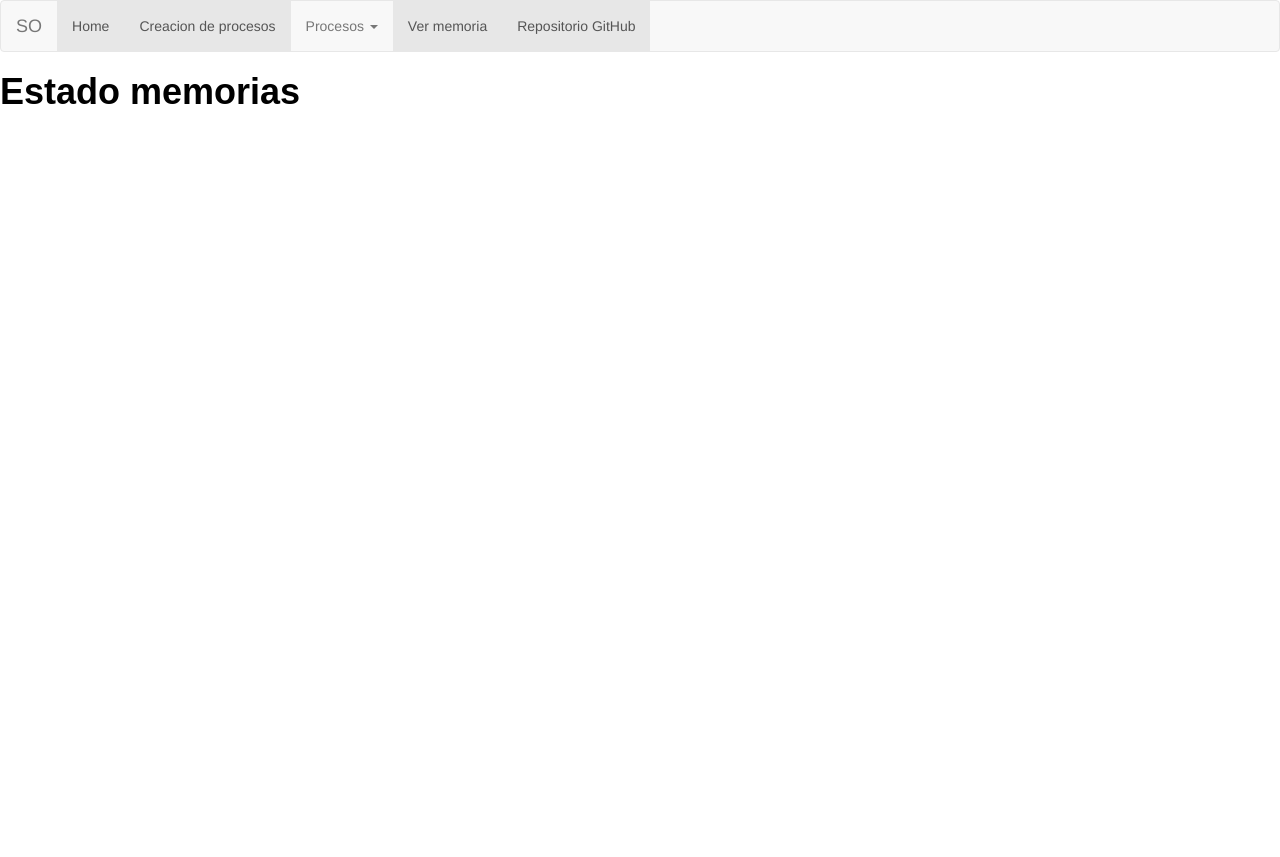
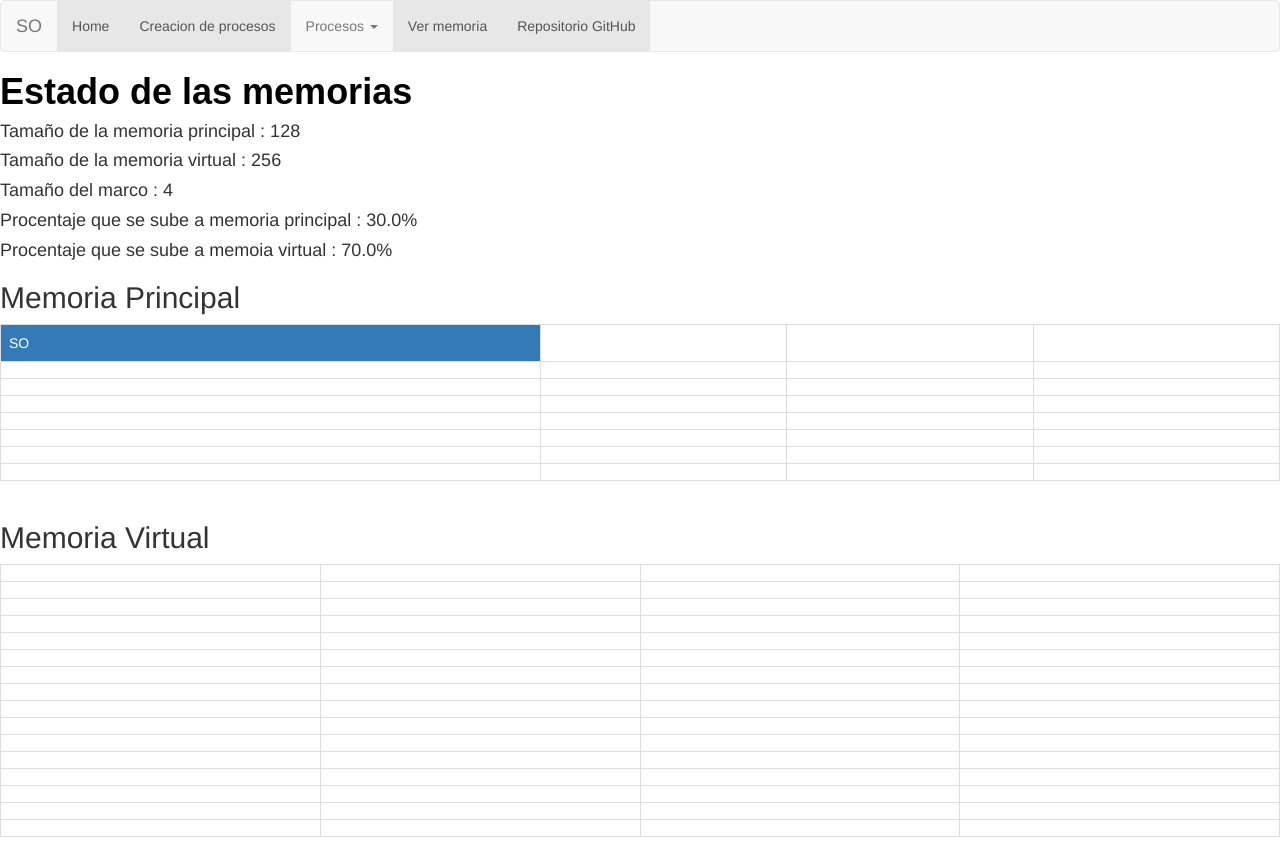
Before and after one commit to dfbustamantep/Proyecto-SO, a Flask app: page /visualizar_memoria in a window 1280 px wide. Before the commit the page ends 104 px from the top, so only its background shows below. Run offline with Flask 3, Linux system fonts and the light colour scheme; some libraries are stand-ins or nearby versions.

Commit message:
Se implementa vista para visualizar las memorias,falta implementar que cuando se crean los procesos se mire si caben o no en la memoria y agregar otras funcionalidades que ya estaban por consola,falta gestionar el tema de preminencia

```diff
--- a/app/Templates/visualizar_memoria.html
+++ b/app/Templates/visualizar_memoria.html
@@ -6,6 +6,67 @@
     Ver memoria
 {% endblock %}
 
+
 {% block content %}
-    <h1>Estado memorias</h1>
+    <h1>Estado de las memorias</h1>
+    <h4>Tamaño de la memoria principal : {{tamanio_MP}}</h4>
+    <h4>Tamaño de la memoria virtual : {{tamanio_MV}}</h4>
+    <h4>Tamaño del marco : {{tamanio_marco}}</h4>
+    <h4>Procentaje que se sube a memoria principal : {{porcentaje_MP*100}}%</h4>
+    <h4>Procentaje que se sube a memoia virtual : {{porcentaje_MV*100}}%</h4>
+
+    <h2>Memoria Principal</h2>
+    <div class="table-responsive">
+        <table class="table table-bordered ">
+            <tbody>
+                {% set matriz_MP = memoria_principal.get_matriz_memoria() %}
+                {% for i in range(0, matriz_MP|length, tamanio_marco) %}
+                <tr>
+                    {% for j in range(tamanio_marco) %}
+                        {% set index = i + j %}
+                        {% if index < matriz_MP|length %}
+                        <td class="border border-dark {% if matriz_MP[index] == 'SO' %}bg-primary text-white{% elif matriz_MP[index] == 'O' %}bg-white{% else %}bg-secondary text-white{% endif %}">
+                                {% if matriz_MP[index] != 'O' %}
+                                    {{ matriz_MP[index] }}
+                                {% endif %}
+                            </td>
+                        {% endif %}
+                    {% endfor %}
+                </tr>
+                {% endfor %}
+            </tbody>
+        </table>
+    </div>
+
+    <h2>Memoria Virtual</h2>
+    <div class="table-responsive">
+        <table class="table table-bordered">
+            <tbody>
+                {% set matriz_MV = memoria_virtual.get_matriz_memoria() %}
+                {% for i in range(0, matriz_MV|length, tamanio_marco) %}
+                <tr>
+                    {% for j in range(tamanio_marco) %}
+                        {% set index = i + j %}
+                        {% if index < matriz_MV|length %}
+                        <td class="border border-dark {% if matriz_MV[index] == 'SO' %}bg-primary text-white{% elif matriz_MV[index] == 'O' %}bg-white{% else %}bg-secondary text-white{% endif %}">
+                                {% if matriz_MV[index] != 'O' %}
+                                    {{ matriz_MV[index] }}
+                                {% endif %}
+                            </td>
+                        {% endif %}
+                    {% endfor %}
+                </tr>
+                {% endfor %}
+            </tbody>
+        </table>
+    </div>
+
+
+
+
+    <!--<h2>Memoria Principal</h2>-->
+    <!--{{memoria_principal.get_matriz_memoria()}}-->
+
+    <!--<h2>Memoria Virtual</h2>-->
+    <!--{{memoria_virtual.get_matriz_memoria()}}-->
 {% endblock %}
```
